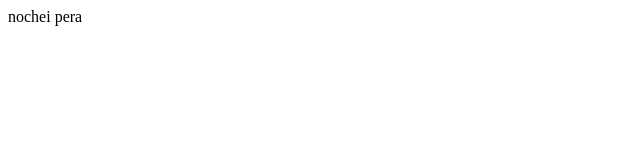
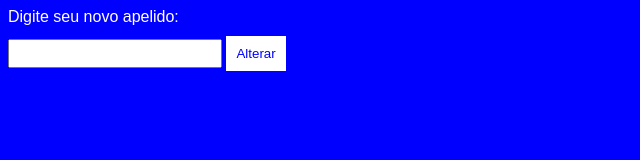
Before and after one commit to kelbovin/garticsitefotos, a plain HTML site: page index.html in a window 1280 px wide. Shown: the whole page, without its empty margins (0-640 px from the left). Drawn offline with Linux system fonts and the light colour scheme.

Commit message:
Update index.html

```diff
--- a/index.html
+++ b/index.html
@@ -1 +1,48 @@
-nochei pera
+<!DOCTYPE html>
+<html>
+<head>
+  <title>Alterar Nick</title>
+  <style>
+    body {
+      background-color: blue;
+      color: white;
+      font-family: Arial, sans-serif;
+    }
+
+    label {
+      display: block;
+      margin-bottom: 10px;
+    }
+
+    input[type="text"] {
+      width: 200px;
+      padding: 5px;
+    }
+
+    button {
+      padding: 10px;
+      background-color: #ffffff;
+      color: blue;
+      border: none;
+      cursor: pointer;
+    }
+  </style>
+</head>
+<body>
+  <label for="nickInput">Digite seu novo apelido:</label>
+  <input type="text" id="nickInput">
+  <button onclick="changeNick()">Alterar</button>
+
+  <script>
+    function changeNick() {
+      var input = document.getElementById("nickInput");
+      var newNick = input.value;
+
+      if (newNick.trim() !== "") {
+        var url = "https://gartic.com.br/avatar.php?nick=" + encodeURIComponent(newNick);
+        window.location.href = url;
+      }
+    }
+  </script>
+</body>
+</html>
```
